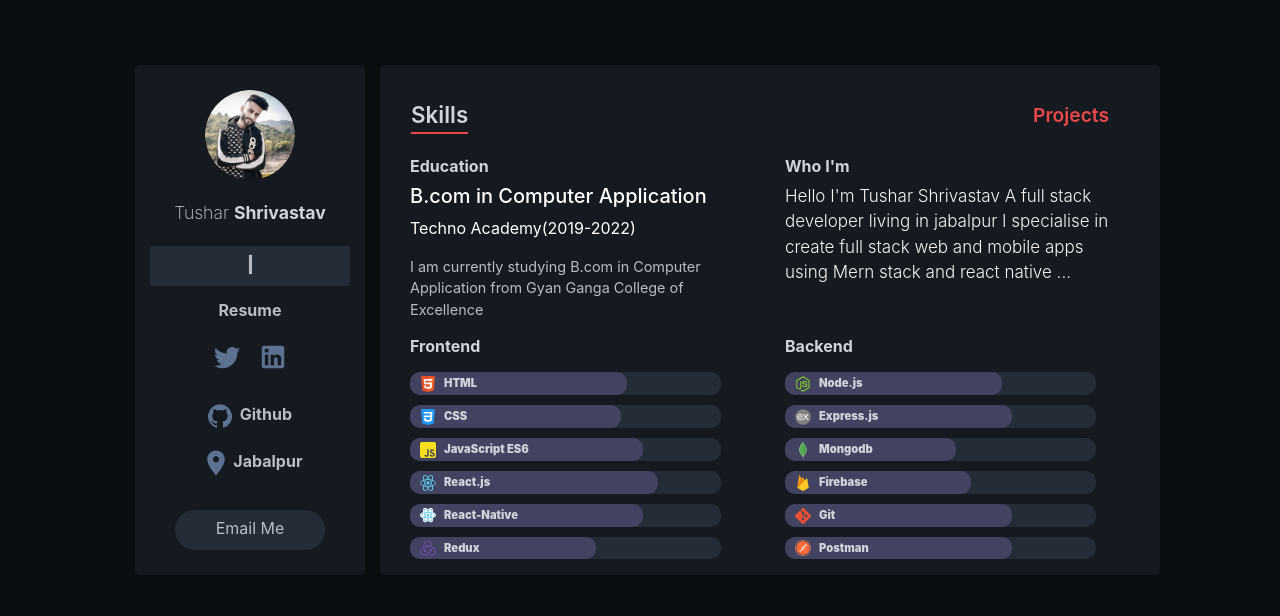
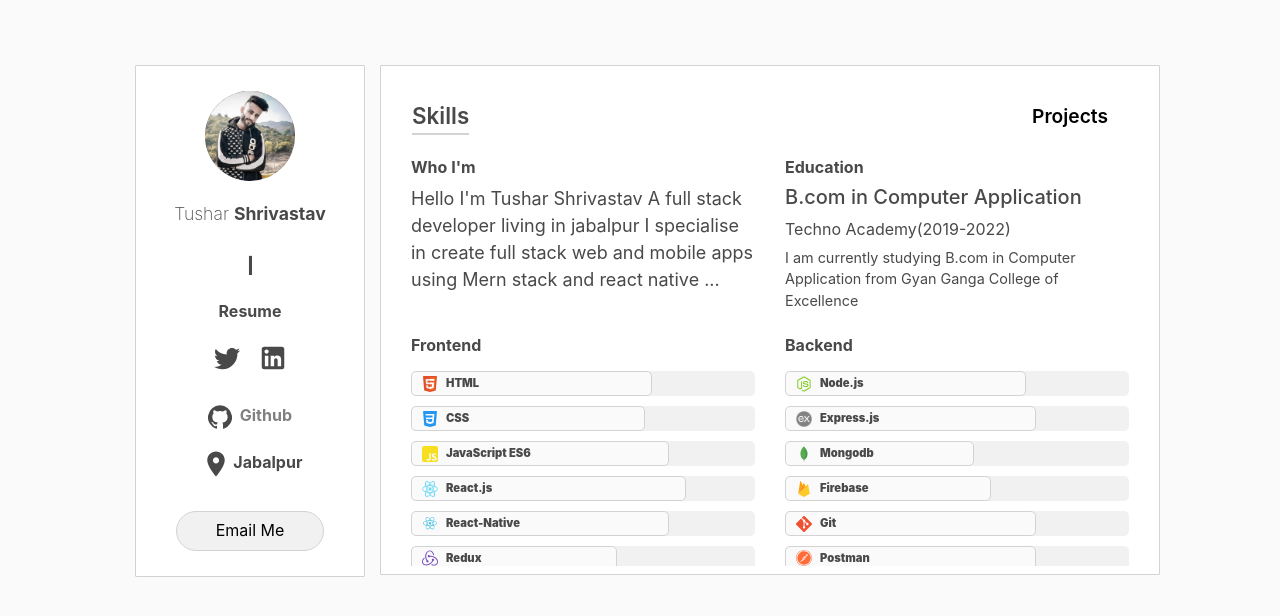
Before and after one commit to Tuhsarshrivastav/portfolio, a React (Create React App) app: page / in a window 1280 px wide. Shown: the top 616 px of the page. Built offline with nearby package versions, Linux system fonts and the light colour scheme; grey boxes are pictures that could not be loaded.

Commit message:
new coloe sceem

```diff
--- a/src/Data/resume_data.js
+++ b/src/Data/resume_data.js
@@ -1,7 +1,6 @@
 import react from "../assets/icons/react.png";
 import js from "../assets/icons/javascript.svg";
 import bt from "../assets/icons/Bootsrap1.svg";
-import material from "../assets/icons/materialui.svg";
 import express from "../assets/icons/expressjs.png";
 import node from "../assets/icons/nodejs.svg";
 import firebase from "../assets/icons/firebase-icon.svg";
@@ -14,8 +13,6 @@ import Redux from "../assets/icons/redux.svg";
 import Git from "../assets/icons/git.svg";
 import Postman from "../assets/icons/postman.svg";
 import Tailwind from "../assets/icons/tailwind.png";
-import visualstudio from "../assets/icons/visual-studio-code.svg";
-import sass from "../assets/icons/sass.svg";
 
 const languages = [
   {
@@ -49,11 +46,6 @@ const languages = [
     level: "60",
   },
   {
-    icon: sass,
-    name: "Sass ",
-    level: "60",
-  },
-  {
     icon: next,
     name: "Next.js ",
     level: "65",
@@ -64,14 +56,9 @@ const languages = [
     level: "60",
   },
   {
-    icon: material,
-    name: "Material-UI",
-    level: "60",
-  },
-  {
     icon: Tailwind,
     name: "Tailwind Css",
-    level: "65",
+    level: "70",
   },
 ];
 
@@ -106,10 +93,5 @@ const tools = [
     name: "Postman",
     level: "73",
   },
-  {
-    icon: visualstudio,
-    name: "VisualStudio",
-    level: "73",
-  },
 ];
 export { tools, languages };
--- a/src/components/Bar.css
+++ b/src/components/Bar.css
@@ -1,7 +1,7 @@
 .bar {
-    max-width: 90%;
-    background-color: #242c37;
-    border-radius: 10px;
+  /* max-width: 90%; */
+  background-color: #f1f1f1;
+  border-radius: 5px;
   margin-bottom: 10px;
   display: flex;
   max-height: 27px;
@@ -12,10 +12,11 @@
   border-radius: 2px;
 }
 .bar__wrapper {
-    background-color: #414360;
-    border-radius: 10px;
+  background-color: #fafafa;
+  border-radius: 5px;
   padding: 3px 10px;
-    color: #ced4da;
+  color: #494949;
+  border: 1px solid lightgray;
   font-size: 0.7rem;
   font-weight: 900 !important;
 }
--- a/src/components/Navbar.css
+++ b/src/components/Navbar.css
@@ -5,16 +5,15 @@
 .navbar__active {
   font-size: 1.4rem;
   font-weight: 600;
-    border-bottom: 2px solid #eb4949;
-    color: #ced4da;
+  border-bottom: 2px solid lightgray;
 }
 .navbar__item {
   margin-right: 20px;
   text-decoration: none;
   cursor: pointer;
-    color: #eb4949;
+  color: black;
   font-weight: 600;
 }
 .navbar__item:hover {
-    color: #fd4d4d;
+  color: #494949;
 }
--- a/src/components/Projects.css
+++ b/src/components/Projects.css
@@ -1,11 +1,10 @@
 .projects__navbar-active {
-    color: #eb4949;
+  color: gray;
 }
 .projects {
   max-height: 69vh;
   padding-top: 20px;
   overflow-y: scroll;
-    color: #ced4da;
 }
 .projects::-webkit-scrollbar {
   display: none;
@@ -20,11 +19,8 @@
   margin: 15px 0px;
   width: 100%;
   height: 87%;
-    box-shadow: 0px 0px 10px #5d7290;
+  border: 1px solid lightgray;
   border-radius: 1px;
-  }
-  .projectCard__wrapper:hover {
-    box-shadow: 0px 0px 10px #fd4d4d;
 }
 .projectCard__image {
   width: 100%;
--- a/src/components/Projects.js
+++ b/src/components/Projects.js
@@ -39,7 +39,7 @@ const Projects = () => {
       animate="visible"
       exit="exit"
     >
-      <div className="projects__navbar">
+      <div className="projects__navbar ">
         <div
           className={active === "All" && "projects__navbar-active"}
           onClick={() => {
--- a/src/components/Resume.css
+++ b/src/components/Resume.css
@@ -1,7 +1,6 @@
 .resume {
   padding-top: 15px;
   color: white;
-  scroll-behavior: smooth;
 }
 .resume::-webkit-scrollbar {
   display: none;
@@ -14,7 +13,6 @@
 .reume-language__heading {
   font-size: 1rem;
   font-weight: 700;
-  color: #ced4da;
 }
 .language {
   overflow-y: scroll;
@@ -24,7 +22,7 @@
 }
 .resume {
   padding-top: 15px;
-  color: white;
+  color: black;
   scroll-behavior: smooth;
 }
 .resume::-webkit-scrollbar {
@@ -33,12 +31,6 @@
 .resume {
   -ms-overflow-style: none;
   scrollbar-width: none;
-}
-.resume-card__heading,
-.reume-language__heading {
-  font-size: 1rem;
-  font-weight: 700;
-  color: #ced4da;
 }
 .language {
   overflow-y: scroll;
@@ -62,13 +54,14 @@
 
 .resume-card__details {
   font-size: 0.9rem;
-  color: #b8bdc5;
+
 }
 .resume-card__details::-webkit-scrollbar {
   display: none;
 }
 .resume-card__info {
+  margin-top: -10px;
   font-size: 0.9rem;
-  color: #b8bdc5;
   max-height: 102px;
+  color:#494949 ;
 }
--- a/src/components/Resume.js
+++ b/src/components/Resume.js
@@ -2,7 +2,7 @@ import React from "react";
 import Bar from "./Bar";
 import { motion } from "framer-motion";
 import { tools, languages } from "../Data/resume_data";
-import './Resume.css'
+import "./Resume.css";
 const resume_variants = {
   hidden: {
     opacity: 0,
@@ -30,7 +30,18 @@ const Resume = () => {
       animate="visible"
       exit="exit"
     >
-      <div className="row">
+      <div className="row ">
+        <div className="col-lg-6 resume-card">
+          <h4 className="resume-card__heading">Who I'm</h4>
+          <p
+            style={{ color: "#494949", fontSize: "18px", fontWeight: "400" }}
+            className="resume-card__details"
+          >
+            Hello I'm Tushar Shrivastav A full stack developer living in
+            jabalpur I specialise in create full stack web and mobile apps using
+            Mern stack and react native ...
+          </p>
+        </div>
         <div className="col-lg-6 resume-card">
           <h4 className="resume-card__heading">Education</h4>
           <div className="resume-card__body">
@@ -44,20 +55,9 @@ const Resume = () => {
             </p>
           </div>
         </div>
-        <div className="col-lg-6 resume-card">
-          <h4 className="resume-card__heading">Who I'm</h4>
-          <p
-            style={{ color:"whitesmoke", fontSize: "17px", fontWeight: "300" }}
-            className="resume-card__details"
-          >
-            Hello I'm Tushar Shrivastav A full stack developer living in jabalpur
-            I specialise in create full stack web and mobile apps using Mern
-            stack and react native ...
-          </p>
-        </div>
       </div>
-      <div className="row ">
-        <div className="col-lg-6 resume-languages">
+      <div className="row mt-2 ">
+        <div className="col-lg-6 resume-languages ">
           <h5 className="reume-language__heading">Frontend</h5>
           <div className="mt-3 language">
             {languages.map((language) => (
@@ -65,7 +65,7 @@ const Resume = () => {
             ))}
           </div>
         </div>
-        <div className="col-lg-6 resume-languages">
+        <div className="col-lg-6 resume-languages ">
           <h5 className="reume-language__heading margin ">Backend</h5>
           <div className="mt-3  tools">
             {tools.map((tool) => (
--- a/src/components/Sidebar.css
+++ b/src/components/Sidebar.css
@@ -12,7 +12,6 @@
   font-weight: 200;
   margin: 20px 0;
   font-size: 1.1rem;
-    color: #ced4da;
 }
 .sidebar__name > span {
   font-weight: bold;
@@ -23,43 +22,31 @@
   height: 40px;
   font-size: 1rem;
   border-radius: 30px;
-    color: #b8bdc5;
 }
 .sidebar__title {
-    border-radius: 3px;
+  border-radius: 2px;
   font-size: 1rem;
   font-weight: 900;
-    color: #b8bdc5;
-    background-color: #242c37;
 }
 .MuiSvgIcon-root {
-    color: #5d7290 !important;
-  }
-  .MuiSvgIcon-root:hover {
-    color: #eb4949 !important;
+  color: #494949 !important;
 }
 .sidebar__social-icons {
   padding: 2px 6px;
-    color: #b8bdc5;
-  }
-  .sidebar__github:hover a {
-    color: #fd4d4d;
 }
 .sidebar__contact {
   padding: 2px 0;
   margin-top: 5px;
   margin: 20px -15px;
-    color: #b8bdc5;
 }
 .sidebar__email {
-    background-color: #242c37;
+  background-color: #f1f1f1;
+  border: 1px solid lightgray;
   border-radius: 30px;
-    color: #fff;
+  color: black;
   margin: 15px 25px 0px;
   cursor: pointer;
-    color: #b8bdc5;
 }
 .sidebar__email:hover {
   background: #b8bdc5;
-    color: #0b0e11;
 }
--- a/src/index.css
+++ b/src/index.css
@@ -1,12 +1,15 @@
   html {
     scroll-behavior: smooth;
+  }
+  *{
+    color: #494949;
   }
 
   .loaderText {
     width: 50%;
   }
   body {
-    background: #0b0e11;
+    background: #fafafa;
     height: 100%;
     width: 50%;
     width: 100%;
@@ -15,7 +18,7 @@
   }
   a {
     text-decoration: none;
-    color: #b8bdc5;
+    color: gray;
   }
   a:hover {
     text-decoration: none;
@@ -28,16 +31,18 @@
   }
   .sidebar {
     max-height: 515px;
-    border-radius: 5px;
+    border-radius: 1px;
     padding: 25px 15px;
-    background-color: #151a21;
+    background-color: #ffffff;
     text-align: center;
+    border: 1px solid lightgray;
   }
   .app__main-content {
-    background-color: #151a21;
+    background-color: #ffffff;
+    border: 1px solid lightgray;
     max-height: 510px;
     overflow-y: scroll;
-    border-radius: 5px;
+    border-radius: 1px;
     padding: 25px 15px;
   }
   .app__main-content::-webkit-scrollbar {
```
Also changed, not shown: src/components/LandingPage.js (deleted, +0 -9 lines). Lines whose indentation alone changed are shown as unchanged.
